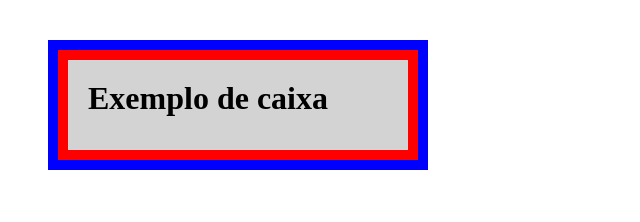
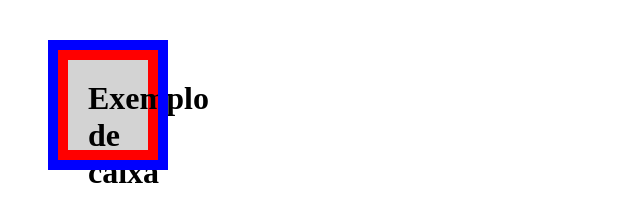
Before and after one commit to Programacao-para-Web-Design/aula-18-09-th-e-maria-n, a plain HTML site: page index.html in a window 1280 px wide. Shown: the whole page, without its empty margins (0-640 px from the left). Drawn offline with Linux system fonts and the light colour scheme.

Commit message:
Update index.html

```diff
--- a/index.html
+++ b/index.html
@@ -3,7 +3,7 @@
 <head>
     <style>
     h1{
- width: 300px; /* Largura de 30 pixels */
+ width: 40px; /* Largura de 30 pixels */
  height: 50px; /* Altura de 50 pixels */
  background-color: Lightgray; /* Cor de fundo cinza claro */
  border-width: 10px; /* Largura da borda de 10 pixels */
```
